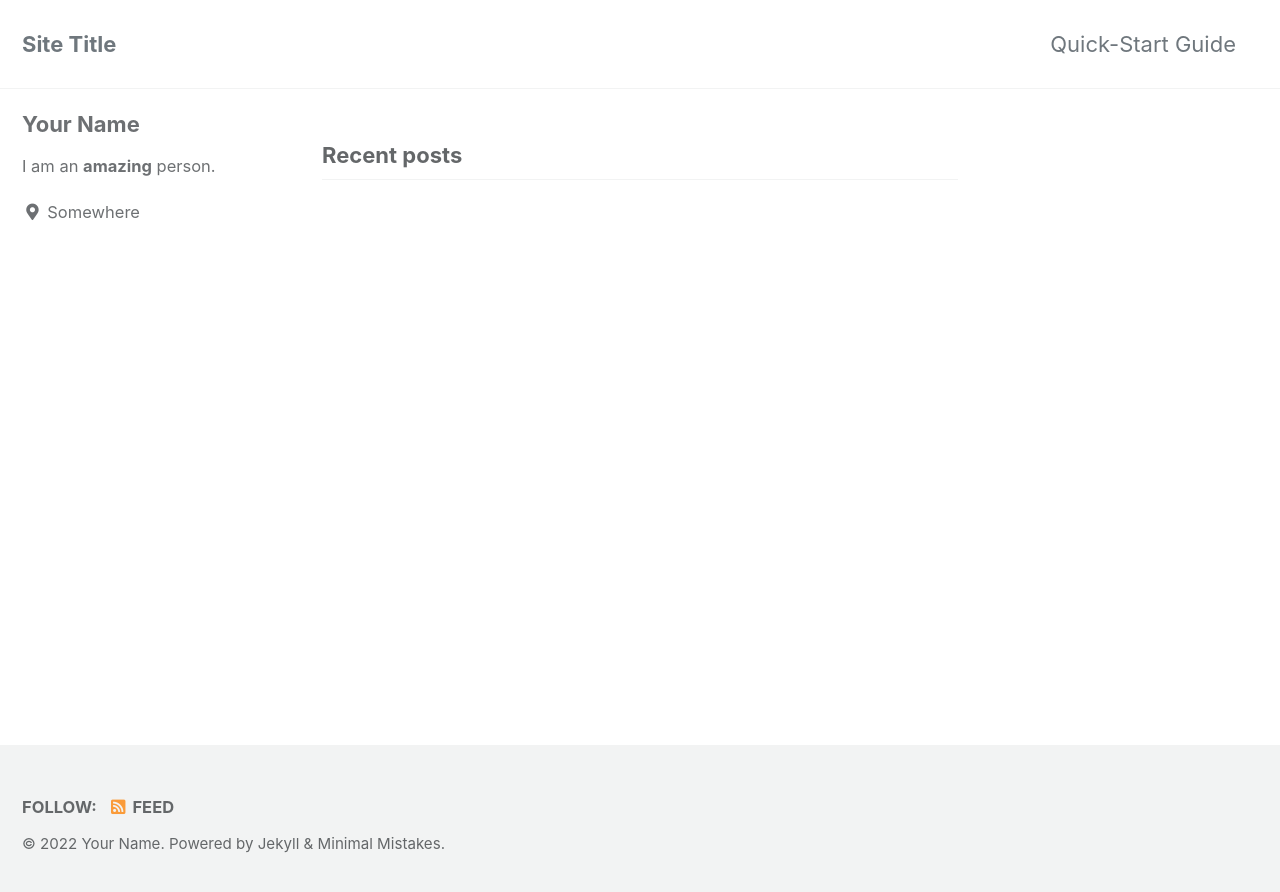
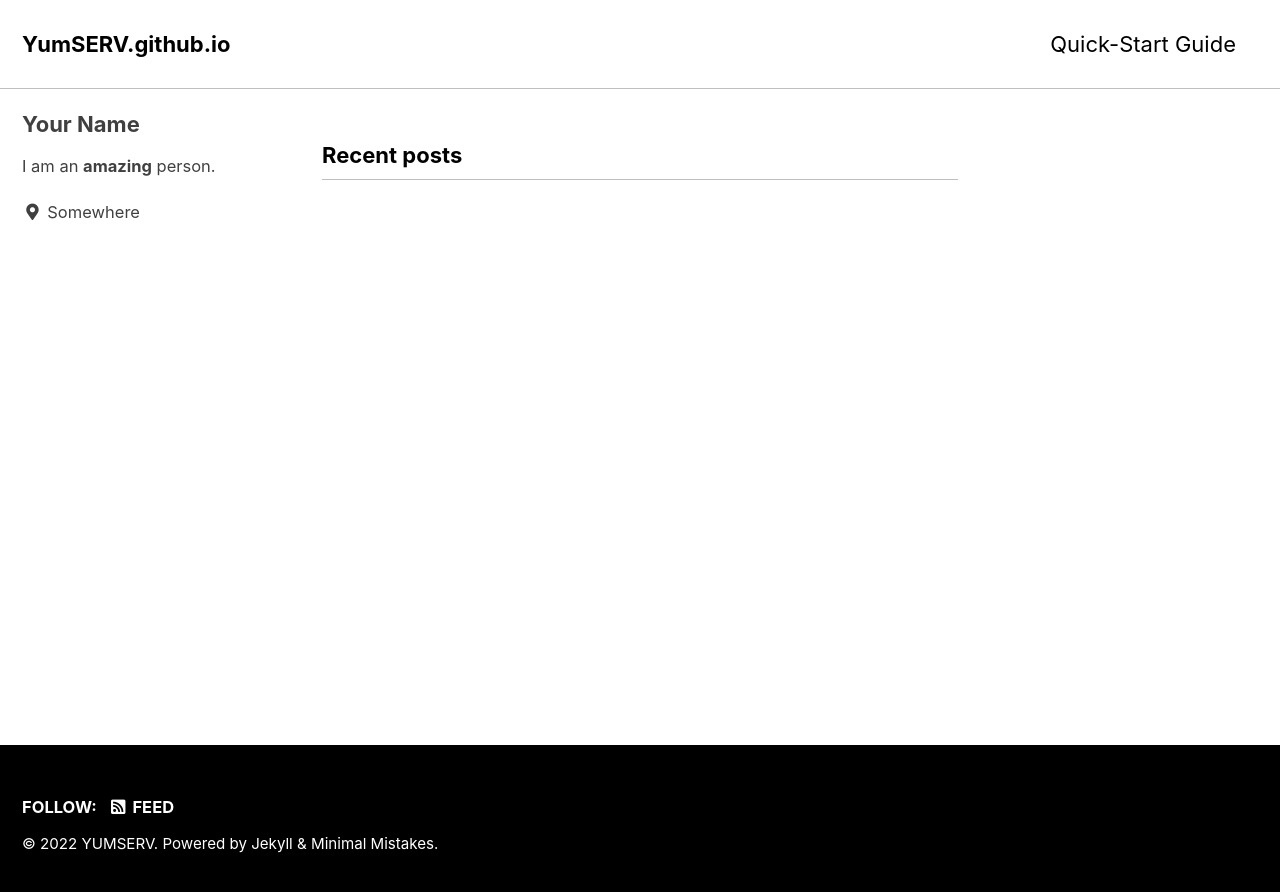
Before and after one commit to yumserv/yumserv.github.io, a Jekyll site: the page built from index.html, in a window 1280 px wide. Shown: the top 892 px of the page. Built offline with Jekyll 4.4.1, drawn with Linux system fonts in a browser that asks for light colours; cached includes are drawn as plain includes; the list of posts is cut into pages by our own code.

Commit message:
config_test

```diff
--- a/_config.yml
+++ b/_config.yml
@@ -12,21 +12,21 @@
 
 # theme                  : "minimal-mistakes-jekyll"
 # remote_theme           : "mmistakes/minimal-mistakes"
-minimal_mistakes_skin    : "default" # "air", "aqua", "contrast", "dark", "dirt", "neon", "mint", "plum", "sunrise"
+minimal_mistakes_skin    : "contrast" # "air", "aqua", "contrast", "dark", "dirt", "neon", "mint", "plum", "sunrise"
 
 # Site Settings
 locale                   : "en-US"
-title                    : "Site Title"
+title                    : "YumSERV.github.io"
 title_separator          : "-"
 subtitle                 : # site tagline that appears below site title in masthead
-name                     : "Your Name"
+name                     : "YUMSERV"
 description              : "An amazing website."
 url                      : # the base hostname & protocol for your site e.g. "https://mmistakes.github.io"
 baseurl                  : # the subpath of your site, e.g. "/blog"
 repository               : # GitHub username/repo-name e.g. "mmistakes/minimal-mistakes"
 teaser                   : # path of fallback teaser image, e.g. "/assets/images/500x300.png"
 logo                     : # path of logo image to display in the masthead, e.g. "/assets/images/88x88.png"
-masthead_title           : # overrides the website title displayed in the masthead, use " " for no title
+masthead_title           : # overrides the websi/te title displayed in the masthead, use " " for no title
 # breadcrumbs            : false # true, false (default)
 words_per_minute         : 200
 comments:
```
